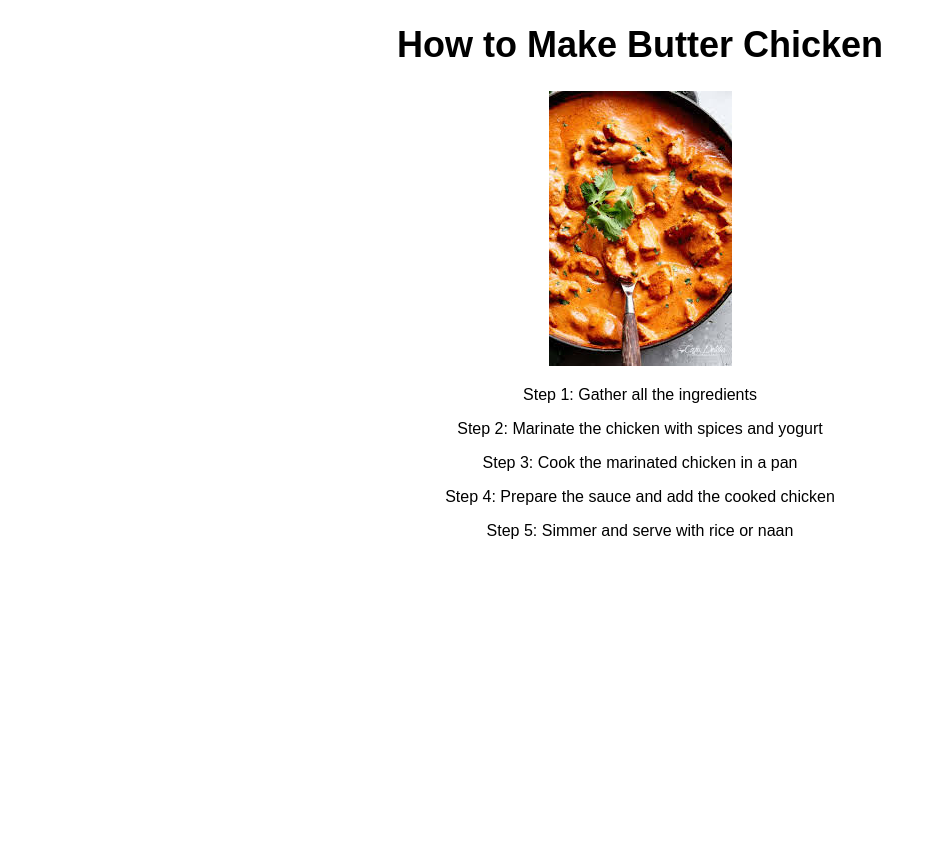
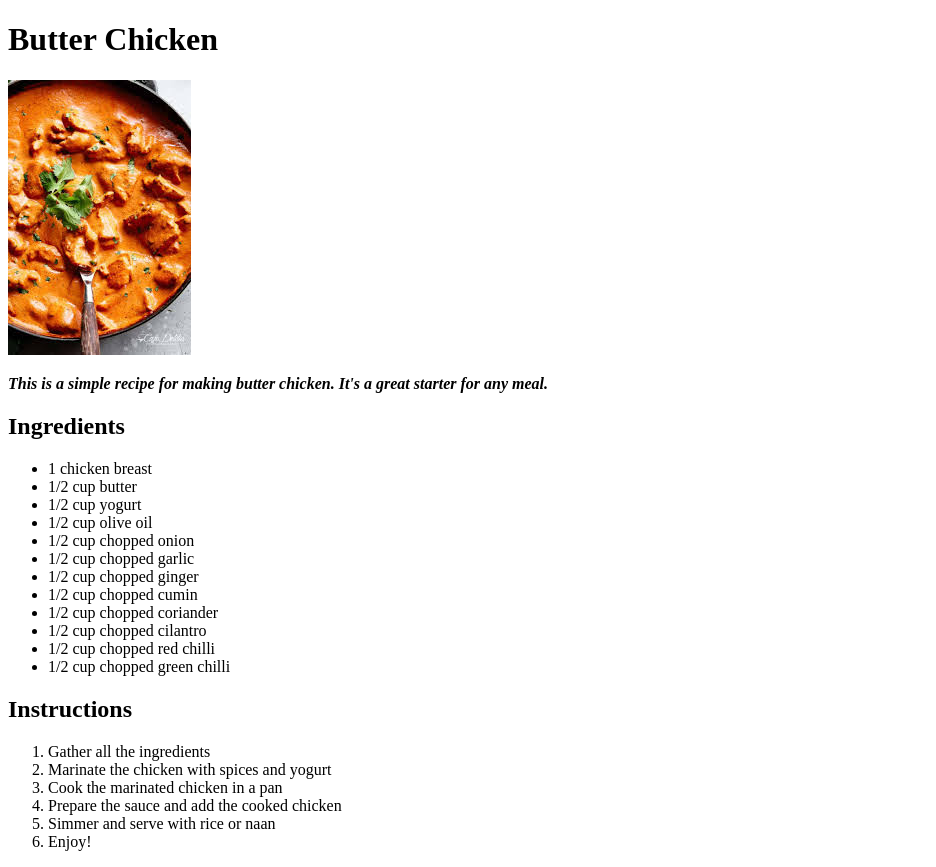
Before and after one commit to darklord764/odin-repos, a plain HTML site: page odin-recipies/recipies/butter-chicken.html in a window 1280 px wide. Shown: the whole page, without its empty margins (0-936 px from the left). Before the commit the page ends 800 px from the top, so only its background shows below. Drawn offline with Linux system fonts and the light colour scheme.

```diff
--- a/odin-recipies/recipies/butter-chicken.html
+++ b/odin-recipies/recipies/butter-chicken.html
@@ -2,36 +2,34 @@
 <html>
   <head>
     <title>Butter Chicken</title>
-    <style>
-      body {
-        font-family: Arial, sans-serif;
-      }
-      h1 {
-        text-align: center;
-        font-size: 36px;
-        font-weight: bold;
-        margin-bottom: 25px;
-      }
-      p {
-        text-align: center;
-        margin-bottom: 10px;
-      }
-      img {
-        display: block;
-        margin: 0 auto;
-        margin-bottom: 20px;
-      }
-    </style>
   </head>
   <body>
-    <h1>How to Make Butter Chicken</h1>
-    <img src="bc.jpeg" alt="butter chicken" />
-    <div>
-      <p>Step 1: Gather all the ingredients</p>
-      <p>Step 2: Marinate the chicken with spices and yogurt</p>
-      <p>Step 3: Cook the marinated chicken in a pan</p>
-      <p>Step 4: Prepare the sauce and add the cooked chicken</p>
-      <p>Step 5: Simmer and serve with rice or naan</p>
-    </div>
+    <h1>Butter Chicken</h1>
+    <img src="bc.jpeg" alt="butter chicken" /><br>
+    <p><em><strong>This is a simple recipe for making butter chicken. It's a great starter for any meal.</strong></em></p>
+    <h2>Ingredients</h2>
+      <ul>
+        <li>1 chicken breast</li>
+        <li>1/2 cup butter</li>
+        <li>1/2 cup yogurt</li>
+        <li>1/2 cup olive oil</li>
+        <li>1/2 cup chopped onion</li>
+        <li>1/2 cup chopped garlic</li>
+        <li>1/2 cup chopped ginger</li>
+        <li>1/2 cup chopped cumin</li>
+        <li>1/2 cup chopped coriander</li>
+        <li>1/2 cup chopped cilantro</li>
+        <li>1/2 cup chopped red chilli</li>
+        <li>1/2 cup chopped green chilli</li>
+      </ul>
+      <h2>Instructions</h2>
+      <ol>
+        <li>Gather all the ingredients</li>
+        <li>Marinate the chicken with spices and yogurt</li>
+        <li>Cook the marinated chicken in a pan</li>
+        <li>Prepare the sauce and add the cooked chicken</li>
+        <li>Simmer and serve with rice or naan</li>
+        <li>Enjoy!</li>
+      </ol>
   </body>
 </html>
```
Also changed, not shown: odin-recipies/index.html (+7 -2 lines), odin-recipies/recipies/lansanga.html (added, +51 -0 lines), odin-recipies/recipies/pizza.html (added, +30 -0 lines), odin-recipies/recipies/lasanga.jpeg (added), odin-recipies/recipies/pizza.jpeg (added).
